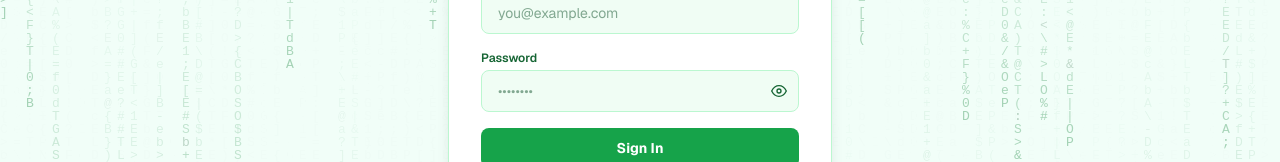
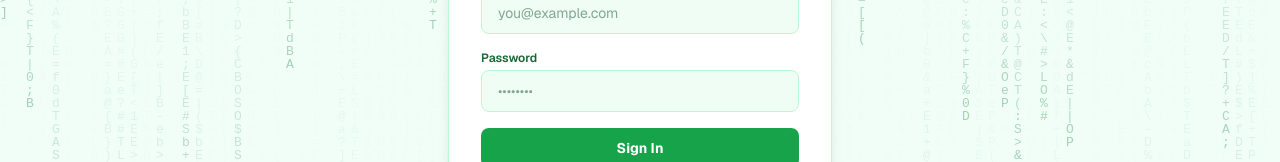
Before and after one commit to devak-beep/DebugPilot, a Next.js app: page /login in a window 1280 px wide. Shown: the part 335-497 px from the top of the page. Built offline with nearby package versions, Linux system fonts and the light colour scheme.

Commit message:
Done. Eye button only shows when password has a value.

```diff
--- a/app/login/page.tsx
+++ b/app/login/page.tsx
@@ -51,6 +51,7 @@ export default function LoginPage() {
                 <input type={showPassword ? "text" : "password"} value={password} onChange={(e) => setPassword(e.target.value)}
                   placeholder="••••••••" required className={inputCls + " pr-10"}
                   style={{ background: "var(--bg-input)", border: "1px solid var(--border)", color: "var(--text-primary)" }} />
+                {password && (
                 <button type="button" onClick={() => setShowPassword(v => !v)}
                   className="absolute right-3 top-1/2 -translate-y-1/2 flex items-center justify-center"
                   style={{ color: "var(--text-secondary)" }}>
@@ -64,6 +65,7 @@ export default function LoginPage() {
                     </svg>
                   )}
                 </button>
+                )}
               </div>
             </div>
 
```
